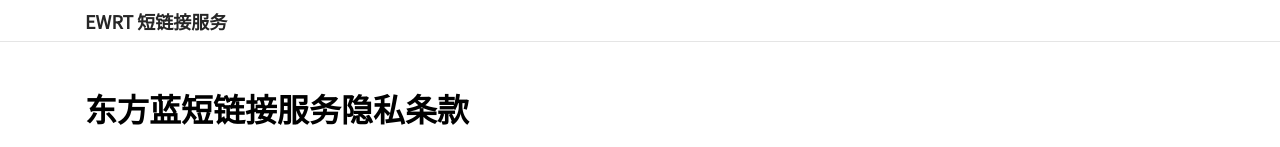
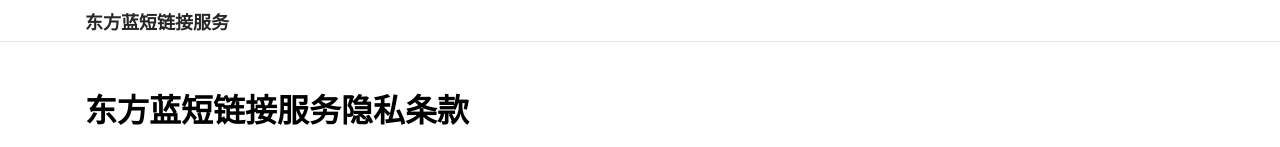
Before and after one commit to susc/LinkSystem-Frontend, a Nuxt app: page /privacy in a window 1280 px wide. Shown: the top 147 px of the page. Built offline with nearby package versions, Linux system fonts and the light colour scheme.

Commit message:
更新header中的网站名称

```diff
--- a/components/header.vue
+++ b/components/header.vue
@@ -4,7 +4,7 @@
             <div class="container">
                 <div class="content">
                     <div class="brand content-left">
-                        <nuxt-link to="/">EWRT 短链接服务</nuxt-link>
+                        <nuxt-link to="/">{{ siteName }}</nuxt-link>
                     </div>
                     <div class="content-right">
                         <!-- TODO: 注册/登录 -->
@@ -32,6 +32,11 @@
         //         }
         //     });
         // }
+    },
+    data() {
+        return {
+            siteName: process.env.SITE_NAME
+        }
     }
 }
 </script>
```
